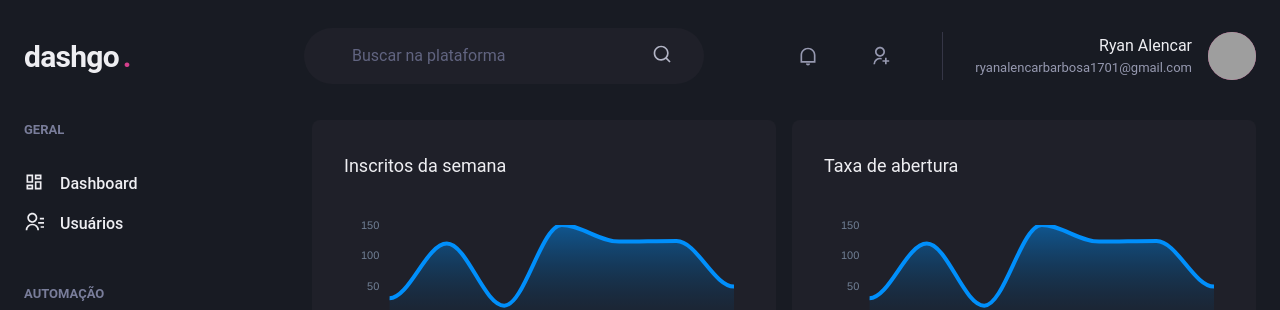
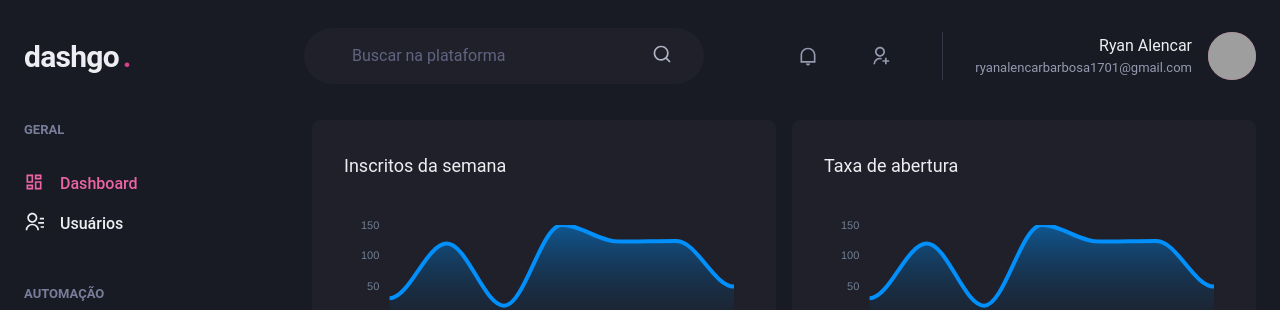
Before and after one commit to ryanalencar/dashgo, a Next.js app: page /dashboard in a window 1280 px wide. Shown: the top 310 px of the page. Built offline with nearby package versions, Linux system fonts and the light colour scheme; grey boxes are pictures that could not be loaded.

Commit message:
feat: active link

```diff
--- a/src/components/Sidebar/NavItem.tsx
+++ b/src/components/Sidebar/NavItem.tsx
@@ -1,6 +1,6 @@
 import { ElementType } from "react";
 import { Icon, Link, LinkProps, Text } from "@chakra-ui/react";
-import NextLink from "next/link";
+import ActiveLink from "../common/ActiveLink";
 
 interface INavItemProps extends LinkProps {
   icon: ElementType;
@@ -10,13 +10,18 @@ interface INavItemProps extends LinkProps {
 
 export default function NavItem({ icon, text, href, ...rest }: INavItemProps) {
   return (
-    <NextLink href={href} passHref>
-      <Link display="flex" style={{ alignContent: "center" }} {...rest}>
+    <ActiveLink href={href} passHref>
+      <Link
+        display="flex"
+        style={{ alignContent: "center" }}
+        textDecoration="pink"
+        {...rest}
+      >
         <Icon as={icon} fontSize="20" />
         <Text ml="4" fontWeight="medium" textTransform="capitalize">
           {text}
         </Text>
       </Link>
-    </NextLink>
+    </ActiveLink>
   );
 }
--- a/src/components/Sidebar/SidebarNav.tsx
+++ b/src/components/Sidebar/SidebarNav.tsx
@@ -17,8 +17,8 @@ export default function SidebarNav() {
         <NavItem href="/users" icon={RiContactsLine} text="usuários" />
       </NavSection>
       <NavSection title="automação">
-        <NavItem href="" icon={RiInputMethodLine} text="formulários" />
-        <NavItem href="" icon={RiGitMergeLine} text="automação" />
+        <NavItem href="/forms" icon={RiInputMethodLine} text="formulários" />
+        <NavItem href="/automation" icon={RiGitMergeLine} text="automação" />
       </NavSection>
     </Stack>
   );
--- /dev/null
+++ b/src/components/common/ActiveLink.tsx
@@ -0,0 +1,37 @@
+import Link, { LinkProps } from "next/link";
+import { useRouter } from "next/router";
+import { cloneElement, ReactElement } from "react";
+
+interface IActiveLinkProps extends LinkProps {
+  children: ReactElement;
+  shouldMatchExactHref?: boolean;
+}
+
+export default function ActiveLink({
+  children,
+  shouldMatchExactHref = false,
+  ...rest
+}: IActiveLinkProps) {
+  const { asPath } = useRouter();
+
+  let isActive = false;
+
+  if (shouldMatchExactHref && (asPath === rest.href || asPath === rest.as)) {
+    isActive = true;
+  }
+
+  if (
+    !shouldMatchExactHref &&
+    (asPath.startsWith(String(rest.href)) || asPath.startsWith(String(rest.as)))
+  ) {
+    isActive = true;
+  }
+
+  return (
+    <Link {...rest}>
+      {cloneElement(children, {
+        color: isActive ? "pink.400" : "gray.50",
+      })}
+    </Link>
+  );
+}
--- a/src/pages/users/index.tsx
+++ b/src/pages/users/index.tsx
@@ -16,7 +16,7 @@ import {
   Tr,
   useBreakpointValue,
 } from "@chakra-ui/react";
-import { useRouter } from "next/router";
+import Link from "next/link";
 import { RiAddLine, RiPencilLine } from "react-icons/ri";
 
 import DefaultPageWrapper from "../../components/common/DefaultPageWrapper";
@@ -24,7 +24,6 @@ import Pagination from "../../components/Pagination";
 
 export default function UserList() {
   const isWideVersion = useBreakpointValue({ base: false, lg: true });
-  const router = useRouter();
 
   return (
     <DefaultPageWrapper>
@@ -32,6 +31,7 @@ export default function UserList() {
         <Heading size="lg" fontWeight="normal">
           Usuários
         </Heading>
+        <Link href="/users/create" passHref>
           <Button
             as="a"
             size="sm"
@@ -39,10 +39,10 @@ export default function UserList() {
             colorScheme="pink"
             leftIcon={<Icon as={RiAddLine} fontSize="18" />}
             style={{ cursor: "pointer" }}
-          onClick={() => router.push("/users/create")}
           >
             Criar novo
           </Button>
+        </Link>
       </Flex>
 
       <TableContainer>
```
Also changed, not shown: src/pages/users/create.tsx (+6 -1 lines). Lines whose indentation alone changed are shown as unchanged.
